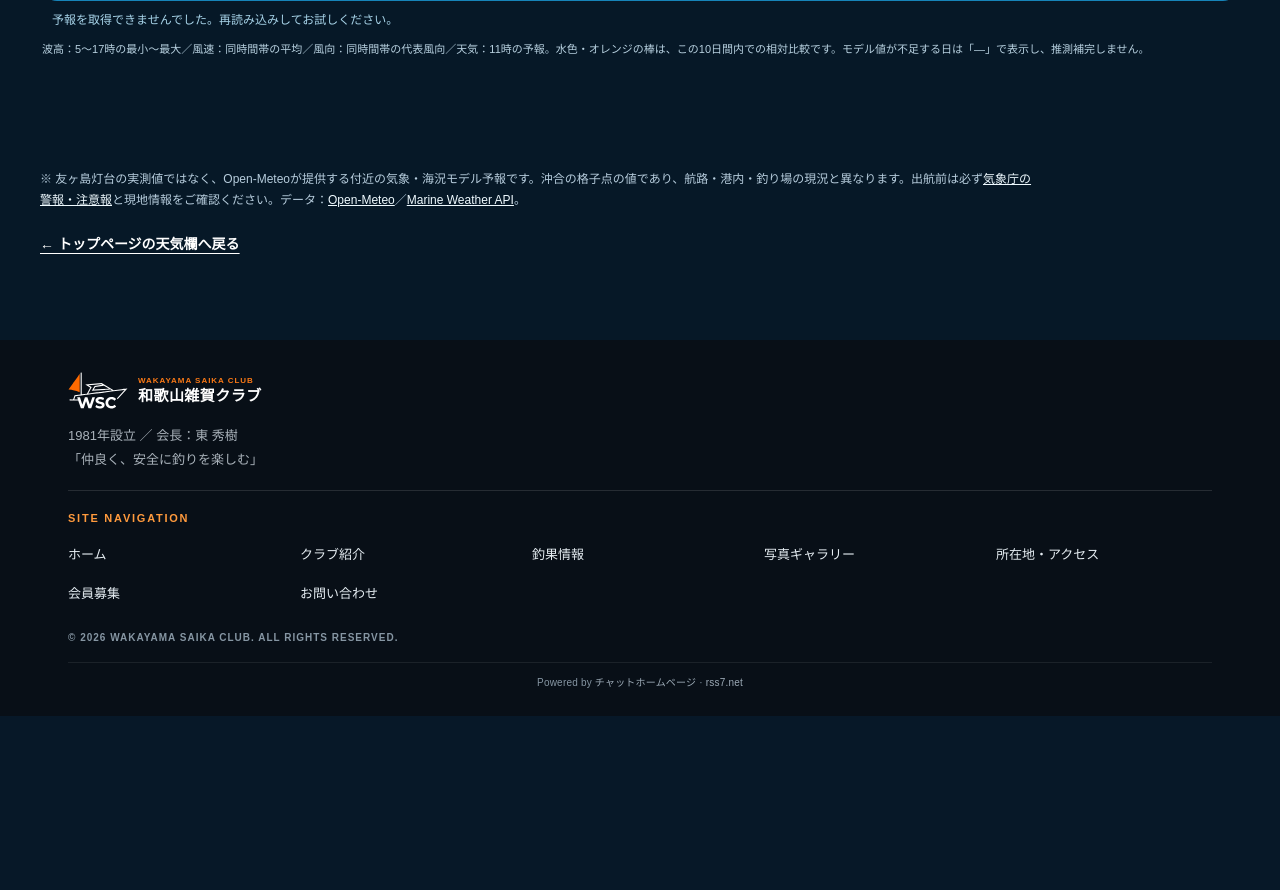
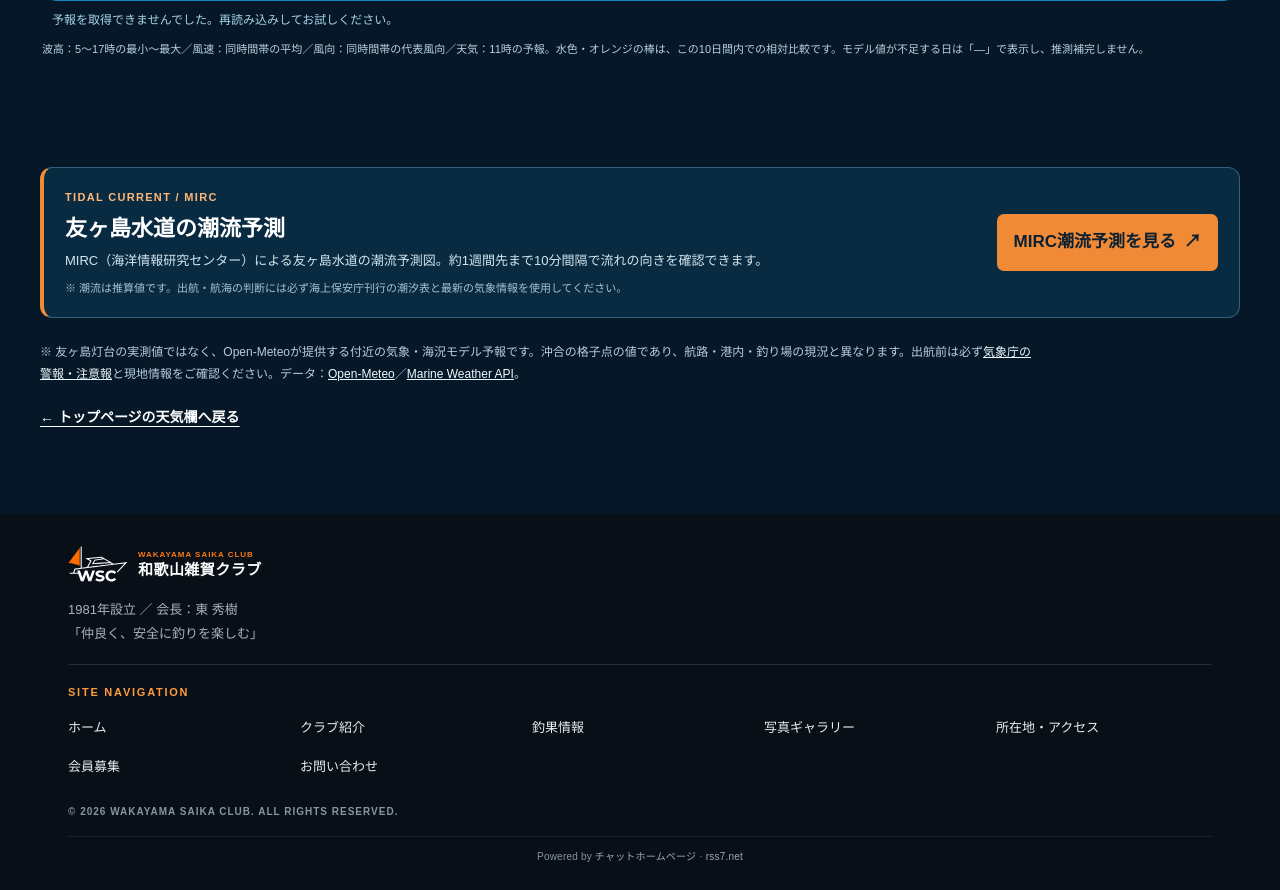
Before and after one commit to oosaka0123-sudo/wakayama-saika-club, a PHP site: page /tomogashima/ in a window 1280 px wide. Shown: the part 2100-2990 px from the top of the page. Before the commit the page ends 2816 px from the top, so only its background shows below. Run offline with PHP 8.4, Linux system fonts and the light colour scheme.

Commit message:
feat(tomogashima): link official MIRC tidal current forecast (#50)
Co-authored-by: oosaka0123-sudo <281356293+oosaka0123-sudo@users.noreply.github.com>

```diff
--- a/css/tomogashima.css
+++ b/css/tomogashima.css
@@ -131,3 +131,15 @@
 .tw-page .tw-date-nav-chart button{min-height:34px;padding:4px 9px;font-size:12px;white-space:nowrap}
 }
 @media(prefers-reduced-motion:reduce){.tw-page *{scroll-behavior:auto!important;animation:none!important;transition:none!important}}
+
+/* Official MIRC tidal-current reference for Tomogashima Strait. External link only. */
+.tw-page .tw-current{display:flex;align-items:center;justify-content:space-between;gap:18px;margin:22px 0 16px;padding:19px 21px;background:#092b42;border:1px solid #32637c;border-left:4px solid #f08a36;border-radius:12px}
+.tw-page .tw-current-copy{min-width:0;flex:1}
+.tw-page .tw-current-kicker{color:#ffb779;letter-spacing:.12em;font-size:11px;font-weight:800;margin:0 0 6px}
+.tw-page .tw-current h2{color:#fff;font-size:clamp(17px,2.3vw,22px);margin:0 0 6px;line-height:1.4}
+.tw-page .tw-current-copy>p:not(.tw-current-kicker){color:#d3e5ed;font-size:13px;line-height:1.7;margin:0}
+.tw-page .tw-current-copy .tw-current-caution{font-size:11px!important;color:#a7c2d0!important;margin-top:7px!important}
+.tw-page .tw-current-link{display:inline-flex;align-items:center;justify-content:center;gap:8px;min-height:48px;padding:12px 17px;border-radius:7px;background:#f08a36;color:#0b2030;font-weight:800;text-decoration:none;white-space:nowrap}
+.tw-page .tw-current-link:hover,.tw-page .tw-current-link:focus-visible{background:#ffb47b;color:#091f2d}
+.tw-page .tw-current-link:focus-visible{outline:3px solid #fff;outline-offset:3px}
+@media(max-width:760px){.tw-page .tw-current{display:block;margin:17px 0 13px;padding:16px 13px}.tw-page .tw-current-link{display:flex;width:100%;margin-top:13px}.tw-page .tw-current-copy>p:not(.tw-current-kicker){font-size:12px}}
--- a/tomogashima/index.html
+++ b/tomogashima/index.html
@@ -120,6 +120,15 @@
         <p class="td10-status" id="td10-status" aria-live="polite"></p>
         <p class="td10-note" id="td10-note">波高：5〜17時の最小〜最大／風速：同時間帯の平均／風向：同時間帯の代表風向／天気：11時の予報。水色・オレンジの棒は、この10日間内での相対比較です。モデル値が不足する日は「—」で表示し、推測補完しません。</p>
       </section>
+      <section class="tw-current" aria-labelledby="tw-current-title">
+        <div class="tw-current-copy">
+          <p class="tw-current-kicker">TIDAL CURRENT / MIRC</p>
+          <h2 id="tw-current-title">友ヶ島水道の潮流予測</h2>
+          <p>MIRC（海洋情報研究センター）による友ヶ島水道の潮流予測図。約1週間先まで10分間隔で流れの向きを確認できます。</p>
+          <p class="tw-current-caution">※ 潮流は推算値です。出航・航海の判断には必ず海上保安庁刊行の潮汐表と最新の気象情報を使用してください。</p>
+        </div>
+        <a class="tw-current-link" href="https://www.mirc.jha.or.jp/cgi-bin/w/w-tcp?AREA=tomogashima" target="_blank" rel="noopener noreferrer" aria-label="MIRC公式サイトの友ヶ島水道潮流予測を新しいタブで開く">MIRC潮流予測を見る <span aria-hidden="true">↗</span></a>
+      </section>
       <p class="tw-disclaimer">※ 友ヶ島灯台の実測値ではなく、Open-Meteoが提供する付近の気象・海況モデル予報です。沖合の格子点の値であり、航路・港内・釣り場の現況と異なります。出航前は必ず<a href="https://www.jma.go.jp/bosai/" target="_blank" rel="noopener noreferrer">気象庁の警報・注意報</a>と現地情報をご確認ください。データ：<a href="https://open-meteo.com/en/docs" target="_blank" rel="noopener noreferrer">Open-Meteo</a>／<a href="https://open-meteo.com/en/docs/marine-weather-api" target="_blank" rel="noopener noreferrer">Marine Weather API</a>。</p>
       <p class="tw-return"><a href="../#sea-forecast">← トップページの天気欄へ戻る</a></p>
     </div>
```
